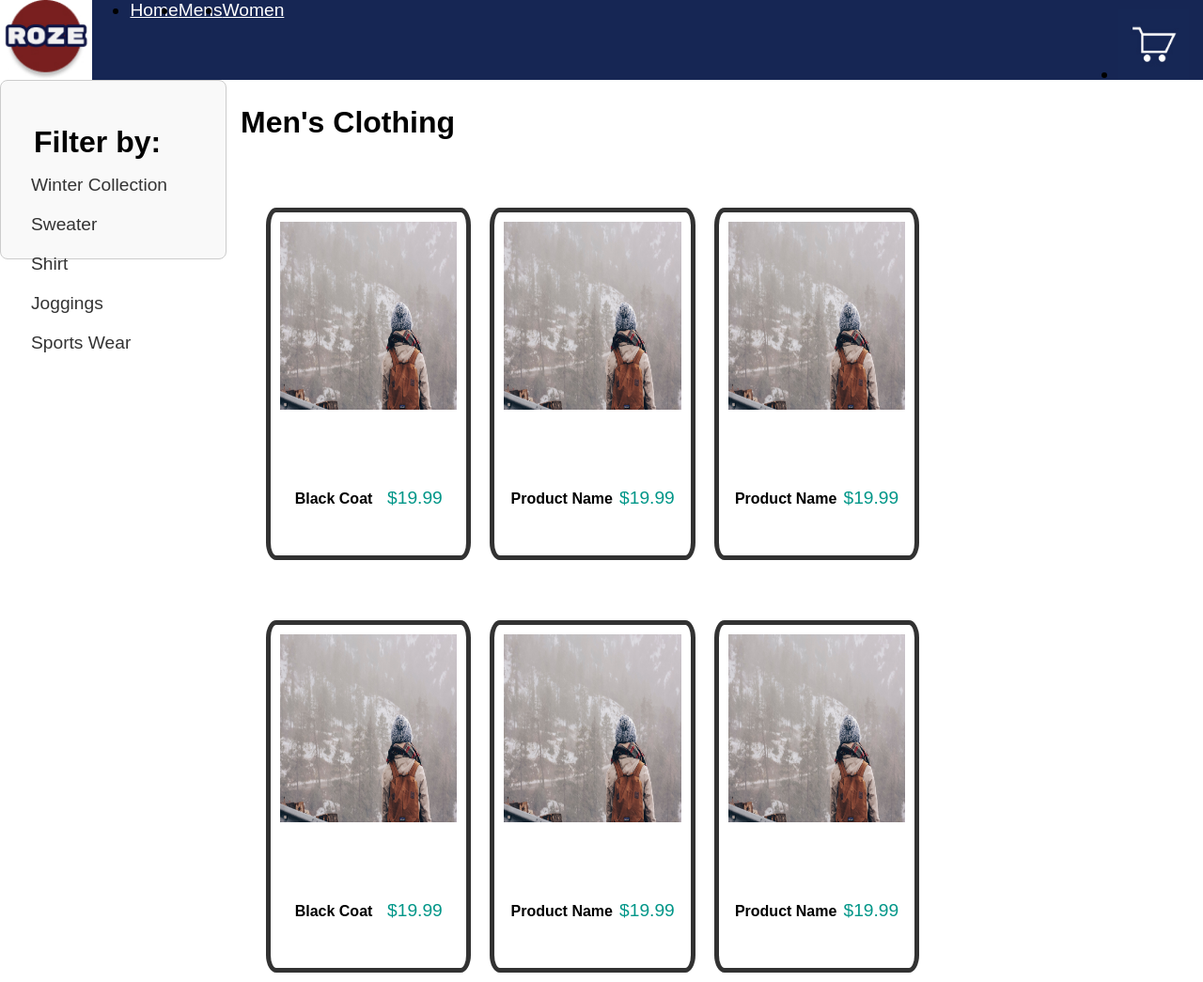
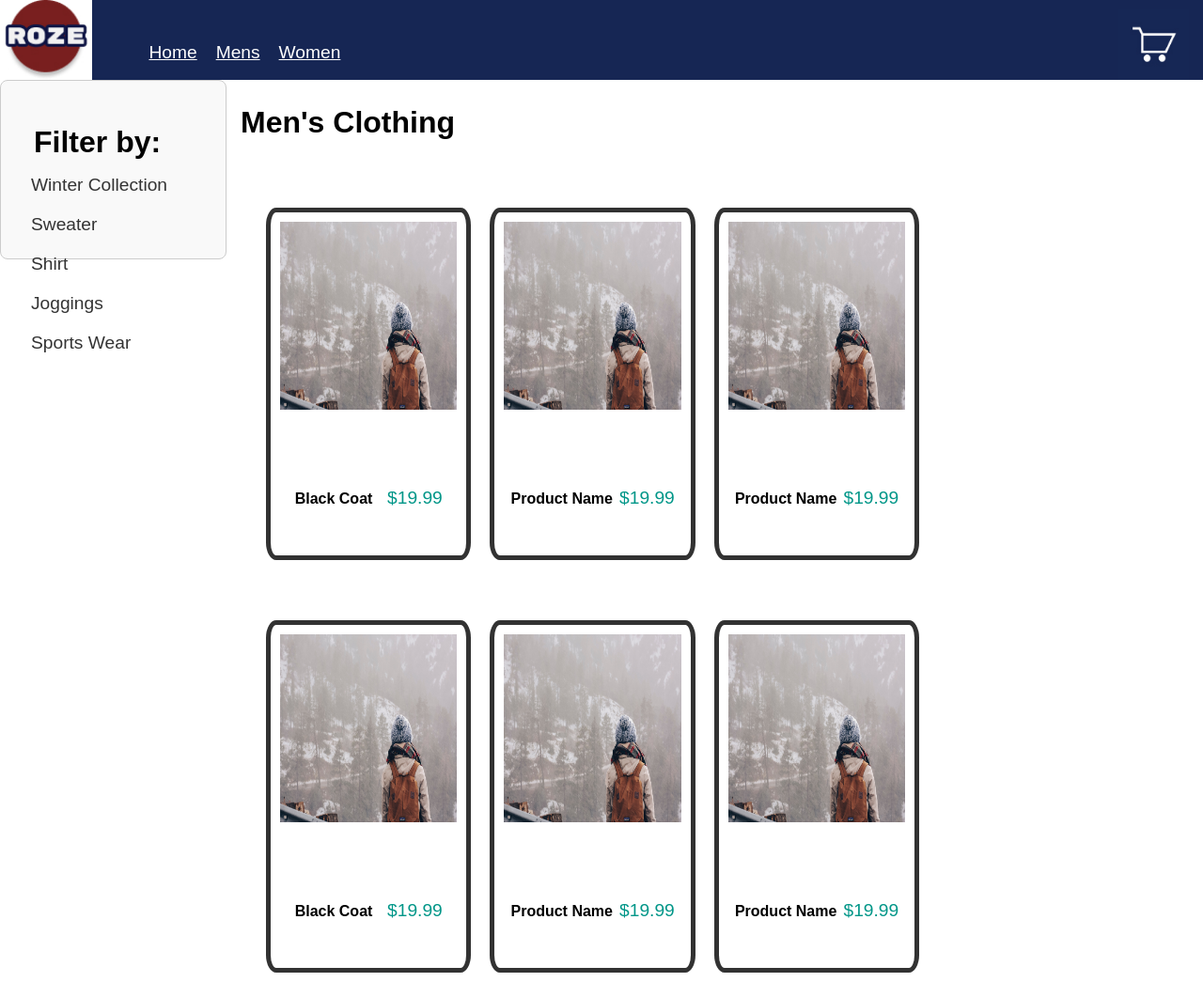
Before and after one commit to rocendod/MI349_Final-Project, a plain HTML site: page men.html in a window 1280 px wide. Shown: the whole page at 94% size. Drawn offline with Linux system fonts and the light colour scheme.

Commit message:
li format edit and width sizing of card product

```diff
--- a/men.html
+++ b/men.html
@@ -13,9 +13,9 @@
     <div class="navbar">
       <img class="logo" src="images/RozeLogo.jpg" alt="Logo">
         <ul>
-          <li><a href="index.html">Home</a></li>
-          <li><a href="men.html">Mens</a></li>
-          <li><a href="#">Women</a></li>
+          <li class="nav-format"><a href="index.html">Home</a></li>
+          <li class="nav-format"><a href="men.html">Mens</a></li>
+          <li class="nav-format"><a href="#">Women</a></li>
           <li class="cart-layout"><a href="#"><img class="Cart" src="images/Cart.jpg" alt="Cart"></a></li>
         </ul>
     </div>
--- a/screen.css
+++ b/screen.css
@@ -62,6 +62,10 @@ a {
   color: white;
 }
 
+li {
+  list-style-type: none;
+}
+
 ul {
   font-size: 1.2em;
   margin-top: 0%;
@@ -77,7 +81,7 @@ body {
   margin: 0px;
 }
 
-.row-section{
+.row-section {
   width: auto;
   margin-top: 85px;
 }
@@ -125,7 +129,7 @@ body {
 .splayout {
   display: flex;
   margin: 0%;
-  width: auto;
+  width: 100%;
 }
 
 .card-layout{
@@ -141,7 +145,7 @@ body {
 }
 
 .filter {
-  height: 40%;
+  height: 60%;
   margin-top: 85px;
   border: 1px solid #ccc;
   padding: 20px;
```
